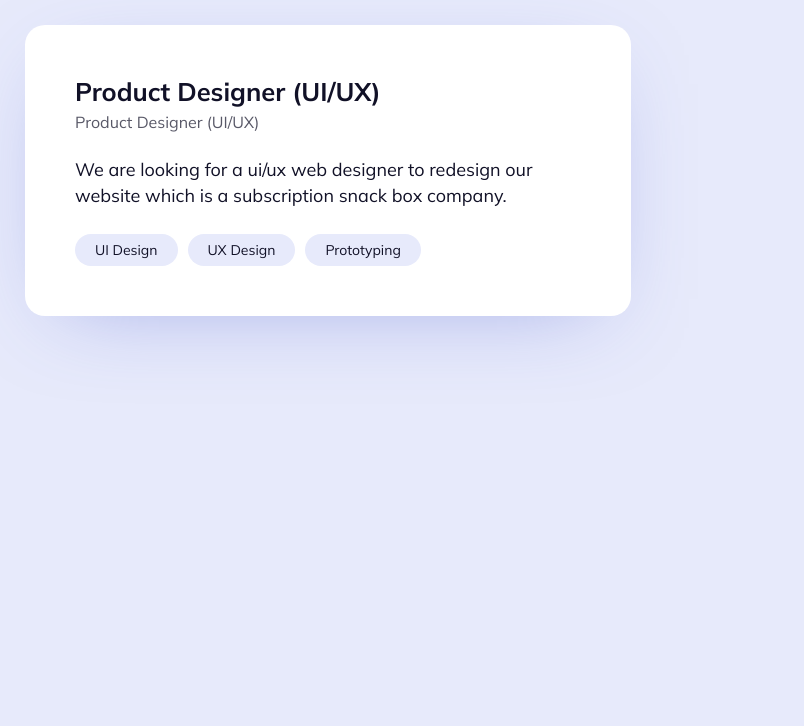
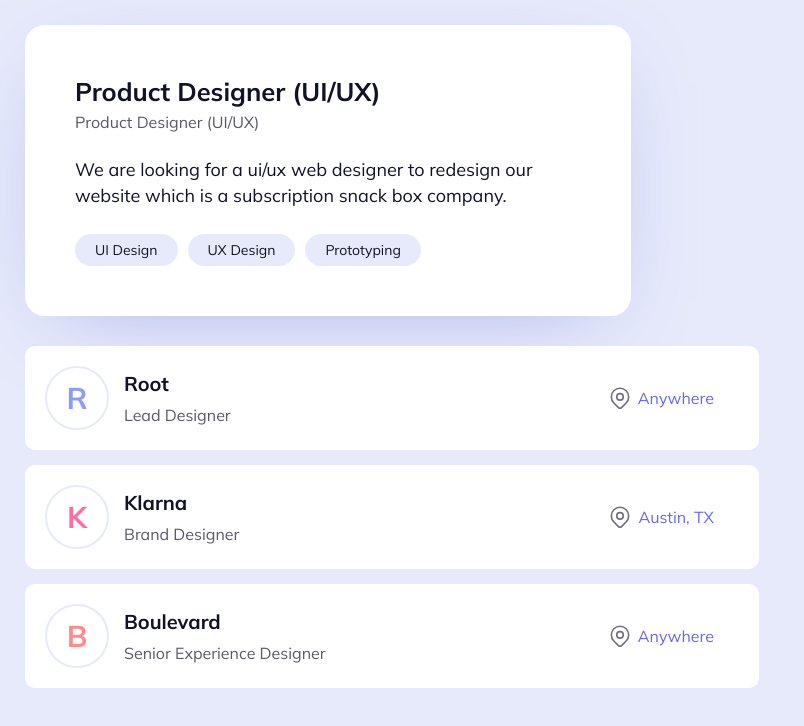
Before and after one commit to ilkaybulbul/frontEndDailyFolder, a plain HTML site: page day6/index.html in a window 1280 px wide. Shown: the whole page, without its empty margins (0-804 px from the left). Drawn offline with Linux system fonts and the light colour scheme.

Commit message:
Add files via upload

```diff
--- a/day6/index.html
+++ b/day6/index.html
@@ -10,7 +10,7 @@
     <div class="job-item">
         <a href="#">
             <span class="title">Product Designer (UI/UX)</span>
-            <span class="alt-title">Product Designer (UI/UX)</span>
+            <span class="position">Product Designer (UI/UX)</span>
             <p>
                 We are looking for a ui/ux web designer to
                 redesign our website which is a subscription snack box company.
@@ -22,5 +22,52 @@
             </span>
         </a>
     </div>
+    <ul class="job-items">
+        <li>
+            <a href="#">
+                <span class="avatar" style="--color: #8A9CFF;">
+                    R
+                </span>
+                <span class="detail">
+                    <span class="title">Root</span>
+                    <span class="position">Lead Designer</span>
+                </span>
+                <span class="location">
+                    <img src="/Group.svg" alt="">
+                    Anywhere
+                </span>
+            </a>
+        </li>
+        <li>
+            <a href="#">
+                <span class="avatar" style="--color: #FF6DA1;">
+                    K
+                </span>
+                <span class="detail">
+                    <span class="title">Klarna</span>
+                    <span class="position">Brand Designer</span>
+                </span>
+                <span class="location">
+                    <img src="/Group.svg" alt="">
+                    Austin, TX
+                </span>
+            </a>
+        </li>
+        <li>
+            <a href="#">
+                <span class="avatar" style="--color: #FF8A8A;">
+                    B
+                </span>
+                <span class="detail">
+                    <span class="title">Boulevard</span>
+                    <span class="position">Senior Experience Designer</span>
+                </span>
+                <span class="location">
+                    <img src="/Group.svg" alt="">
+                    Anywhere
+                </span>
+            </a>
+        </li>
+    </ul>
 </body>
 </html>
--- a/day6/style.scss
+++ b/day6/style.scss
@@ -25,7 +25,7 @@ body {
     box-shadow: 0 21px 87px -38px rgba(#5062D3, .5);
     border-radius: 20px;
     max-width: 606px;
-
+    margin-bottom: 30px;
     a {
         padding: 50px 50px 40px;
         display: flex;
@@ -37,7 +37,7 @@ body {
             font-weight: bold;
         }
 
-        .alt-title {
+        .position {
             font-size: 16px;
             color: rgba( #111127, .7);
             margin-top: 5px;
@@ -68,3 +68,68 @@ body {
         }
     }
 }
+
+.job-items {
+    display: flex;
+    flex-direction: column;
+    max-width: 734px;
+
+    li {
+        margin-bottom: 15px;
+        a {
+            display: flex;
+            background: #fff;
+            border-radius: 10px;
+            padding: 20px 45px 20px 20px;
+            align-items: center;
+            transition: 300ms transform;
+
+            &:hover {
+                transform: scale(1.03);
+            }
+            .avatar {
+                min-width: 64px;
+                margin-right: 15px;
+                height: 64px;
+                border-radius: 50%;
+                font-size: 30px;
+                font-weight: bold;
+                border: 2px solid #E7EAFB;
+                display: grid;
+                place-items: center;
+                color: var(--color);
+            }
+            .location {
+                margin-left: auto;
+                display: flex;
+                align-items: center;
+                opacity: .6;
+
+                img {
+                    height: 26px;
+                    width: 26px;
+                    color: #111127;
+                    margin-right: 5px;
+                    font-size: 16px;
+                }
+            }
+            .detail {
+                display: flex;
+                flex-direction: column;
+                .title {
+                    font-size: 20px;
+                    font-weight: bold;
+                    color: #111127;
+                    margin-bottom: 9px;
+                }
+                .position {
+                    font-size: 16px;
+                    color: rgba( #111127, .7);
+                }
+
+            }
+        }
+    }
+
+
+}
```
Also changed, not shown: day6/Group.svg (added), day6/css/style.css, 1 other file.
